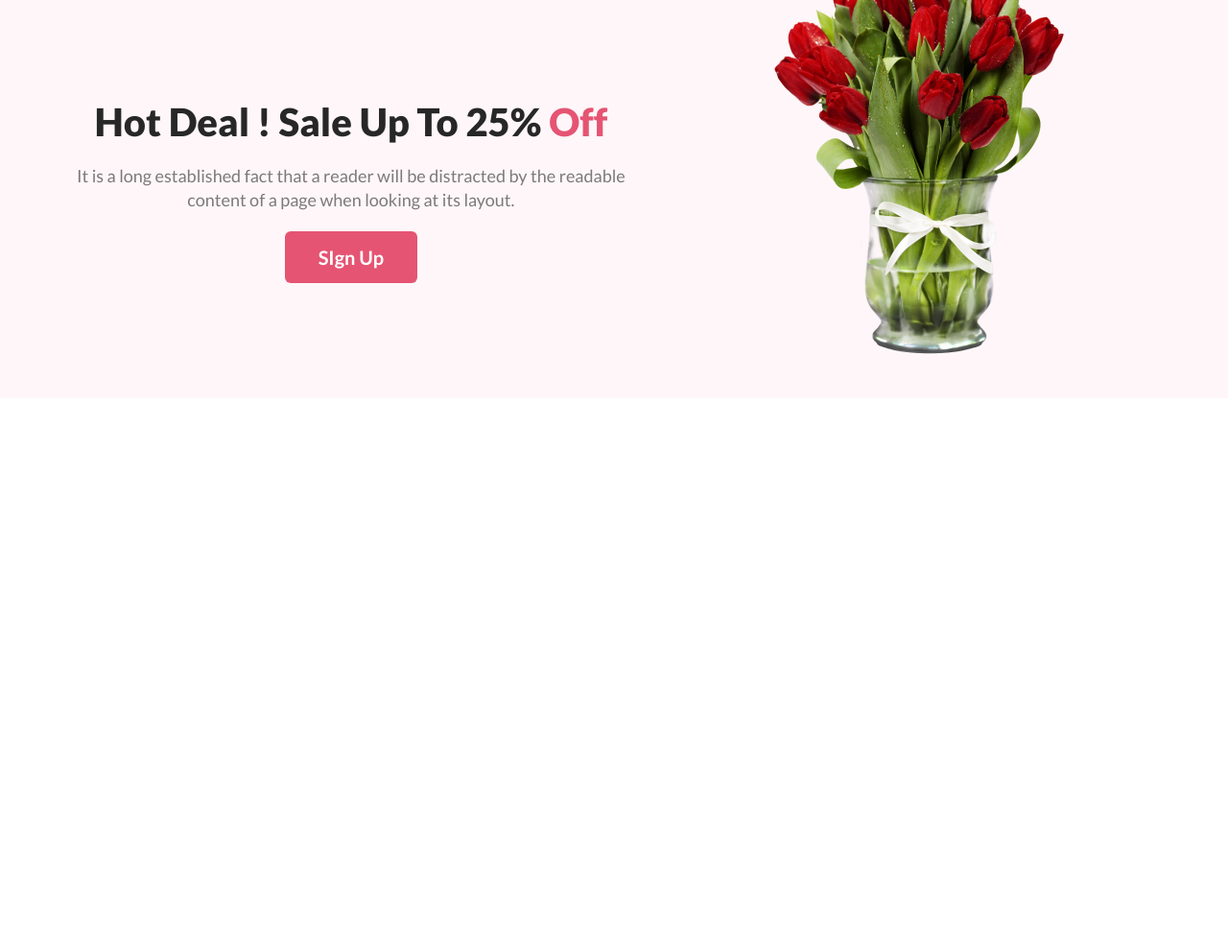
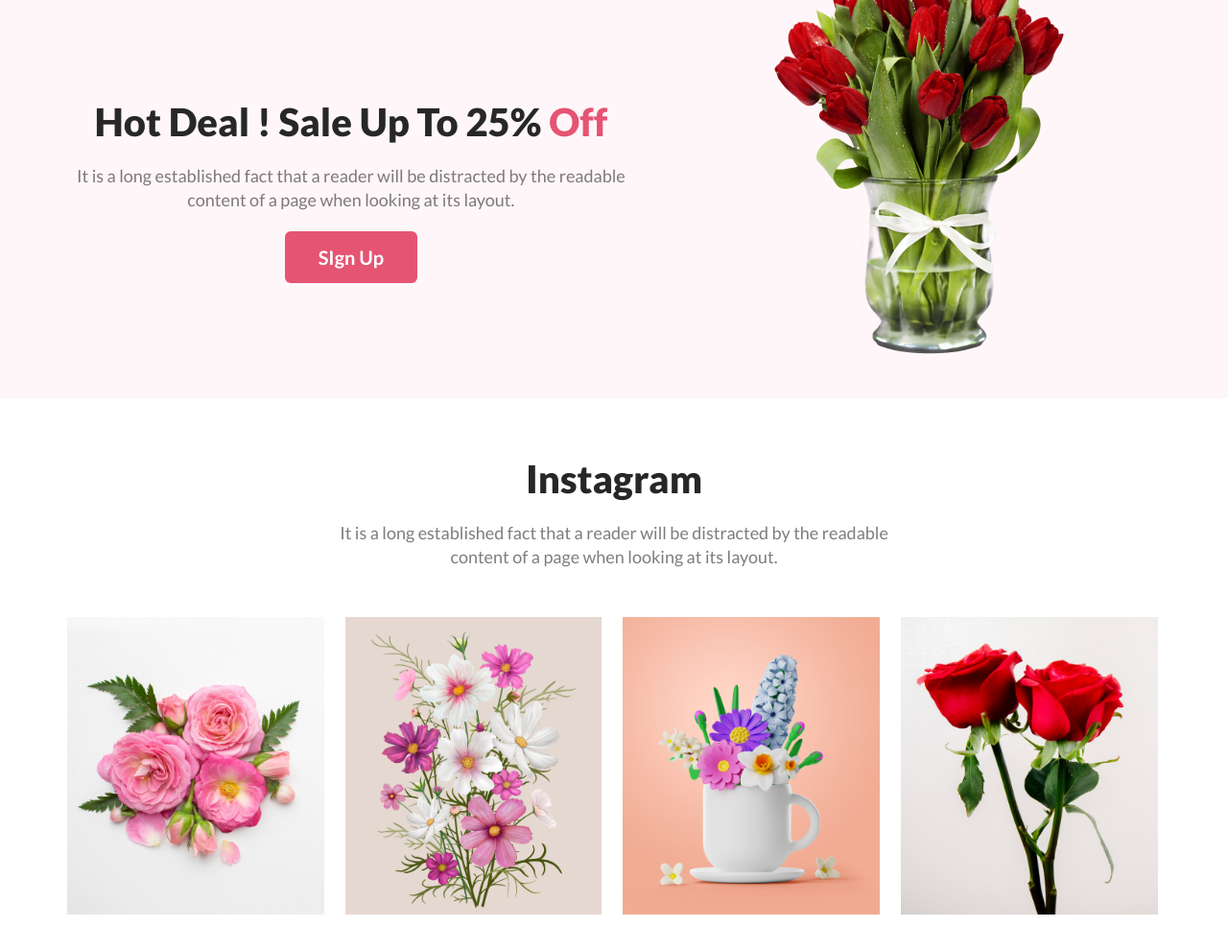
Before and after one commit to boktearhossen/first-assignment, a plain HTML site: page index.html in a window 1280 px wide. Shown: the part 1946-2937 px from the top of the page at 96% size. Before the commit the page ends 2421 px from the top, so only its background shows below. Drawn offline with Linux system fonts and the light colour scheme.

Commit message:
added social section

```diff
--- a/index.html
+++ b/index.html
@@ -95,6 +95,17 @@
    </div>
 </div>
 
+<!-- social section -->
+<div class="social">
+  <h2 class="section-titel">Instagram</h2>
+  <p class="section-subtitle">It is a long established fact that a reader will be distracted by the readable <br> content of a page when looking at its layout.</p>
+   <div class="social-img">
+    <img src="./image/Flower 01.png" alt="">
+    <img src="./image/Rectangle 4.png" alt="">
+    <img src="./image/Rectangle 5.png" alt="">
+    <img src="./image/Rectangle 6.png" alt="">
+   </div>
+</div>
 
 
 </main>
--- a/style.css
+++ b/style.css
@@ -217,3 +217,19 @@ margin-top: 20px;
 .sale-img{
   margin-left: 150px;
 }
+
+/* social */
+.social{
+  margin-bottom: 70px;
+
+}
+.social p{
+  margin-top: 20px;
+}
+.social-img{
+  display: flex;
+  height: 310px;
+  margin: 0 70px;
+  margin-top: 50px;
+  gap: 22px;
+}
```
